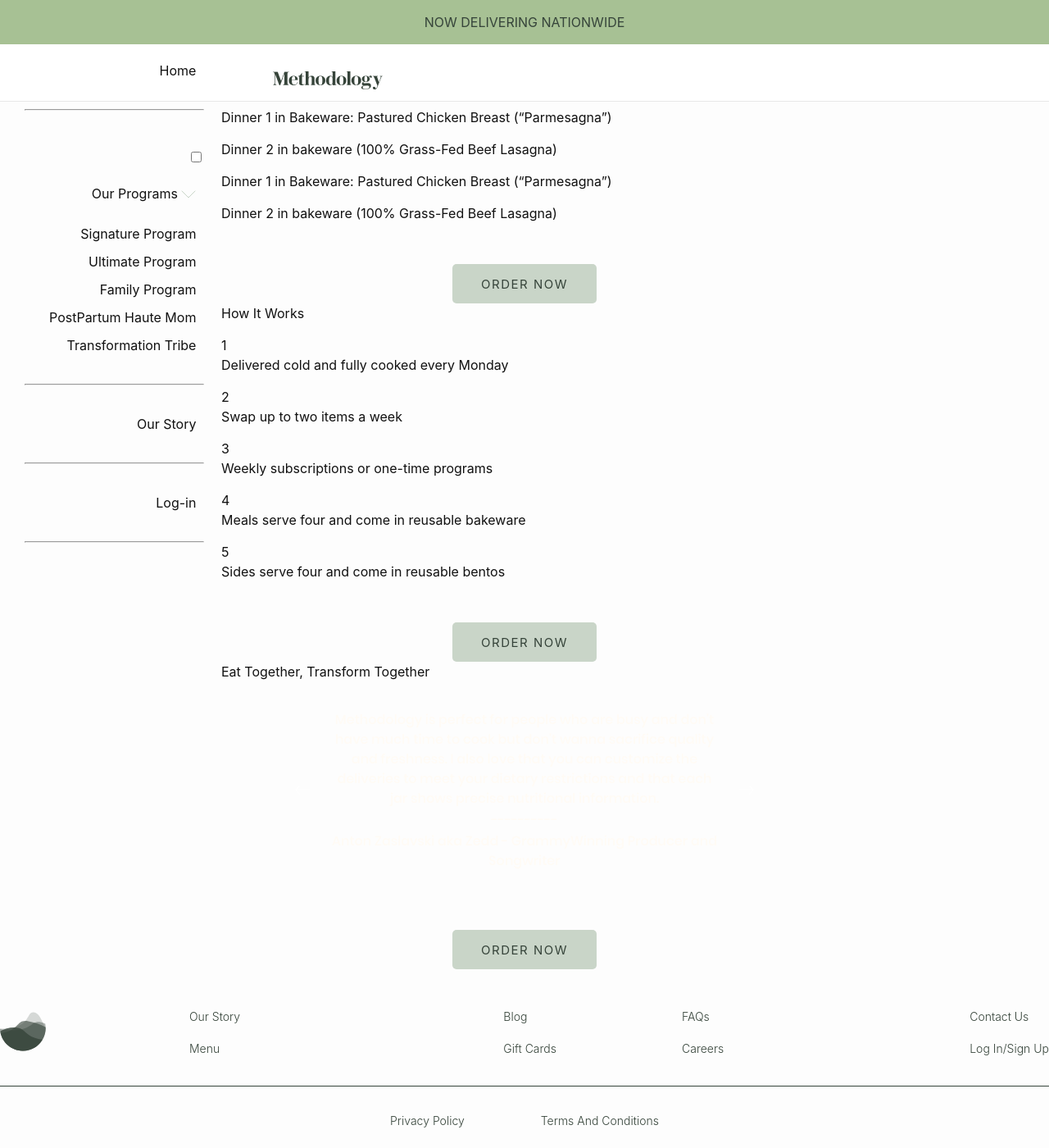
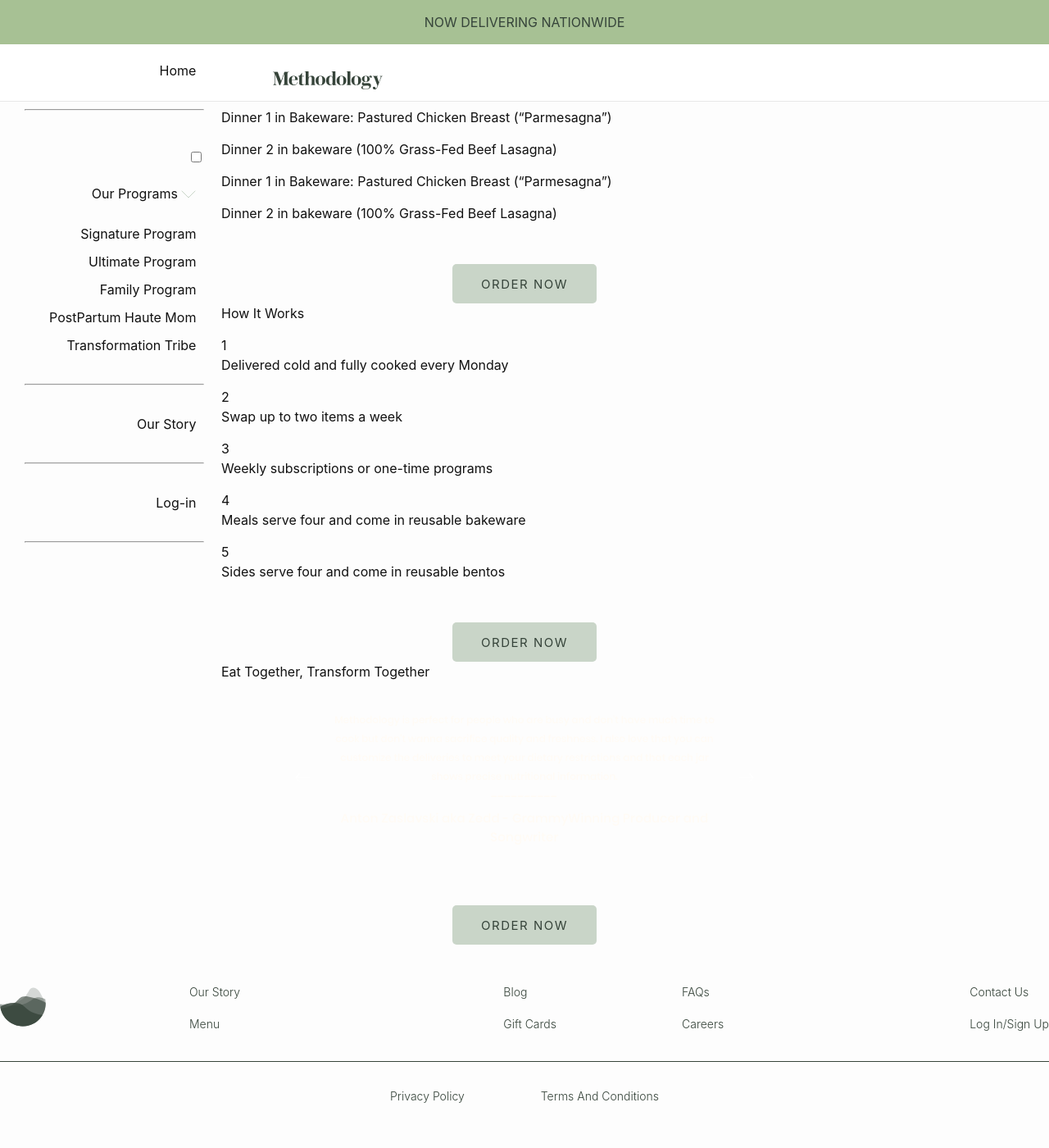
Before and after one commit to MethodologyDev/gomethodology-homepage, a Jekyll site: the page built from family.html, in a window 1280 px wide and 1400 px high, scrolled down 2178 px. Shown: the whole window at 82% size. Built offline with Jekyll 4.4.1, drawn with Linux system fonts in a browser that asks for light colours; after the commit the page ends 3548 px from its top, so only the background shows below that.

Commit message:
Fixes: Testimonial style

```diff
--- a/_includes/testimonial-dark.html
+++ b/_includes/testimonial-dark.html
@@ -2,9 +2,9 @@
   <div class="carousel-content">
     {% for item in site.data.carousel %}
     <div class="carousel-item">
-      <p>{{ item.content }}</p>
+      <p class="item-content">{{ item.content }}</p>
       <p>----------</p>
-      <p>{{ item.title }}</p>
+      <p class="item-title">{{ item.title }}</p>
     </div>
     {% endfor %}
   </div>
--- a/_sass/minima/custom-styles.scss
+++ b/_sass/minima/custom-styles.scss
@@ -28,6 +28,7 @@
   &:hover {
     box-shadow: 0 0 0 1.5px $darkColor !important;
     background-color: $darkColor;
+
     span {
       color: #FFFBF5;
     }
@@ -52,9 +53,11 @@
     color: #36443a;
     text-decoration: none !important;
   }
+
   &:hover {
     box-shadow: 0 0 0 1.5px $darkColor !important;
     background-color: $darkColor;
+
     span {
       color: #FFFBF5;
     }
@@ -118,6 +121,7 @@
     0% {
       transform: translateX(0%);
     }
+
     100% {
       transform: translateX(-50%);
     }
@@ -474,3 +478,20 @@
     }
   }
 }
+
+.item-title {
+  color: #FFFBF5;
+  font-size: 15px;
+  font-style: normal;
+  line-height: 23px;
+  letter-spacing: 0.15px;
+  @include font-larken(400);
+}
+
+.item-content {
+  color: #FFFBF5;
+  text-align: center;
+  font-size: 12px;
+  line-height: 23px;
+  @include font-poppins(400);
+}
```
